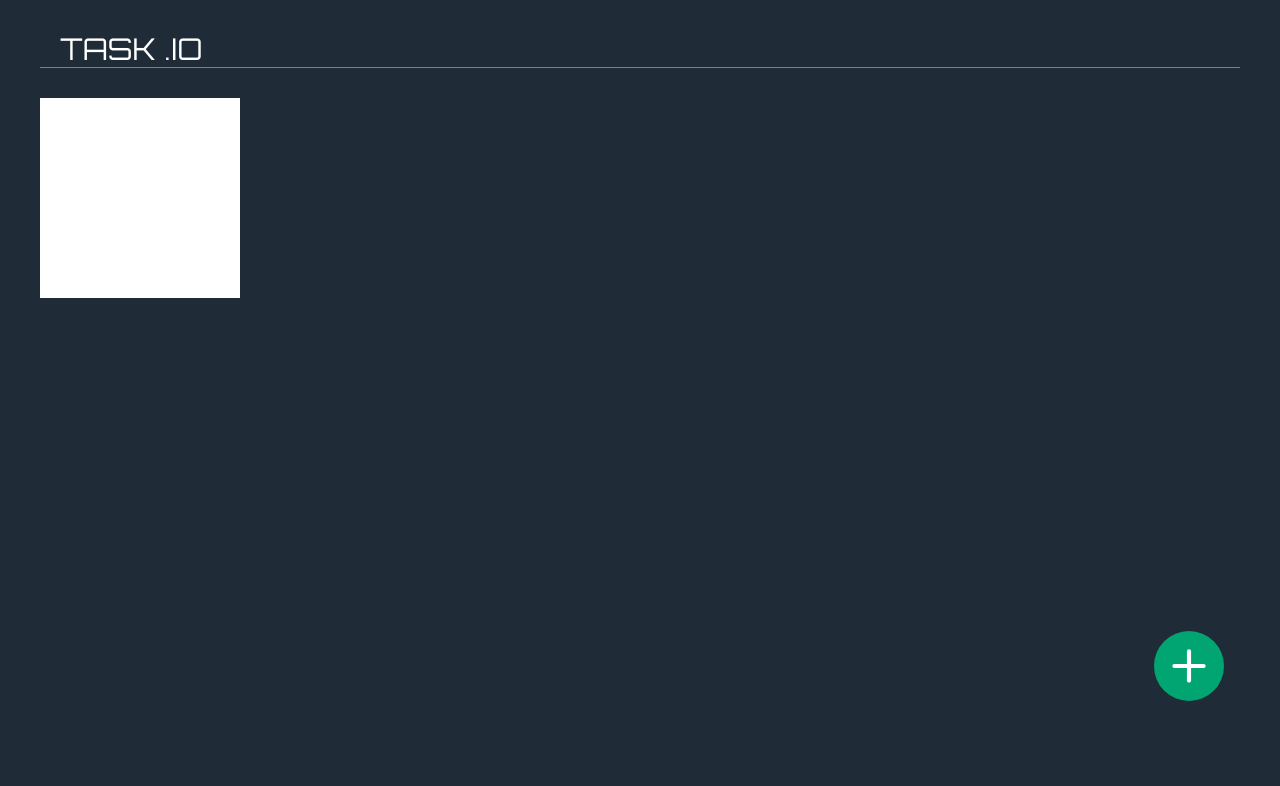
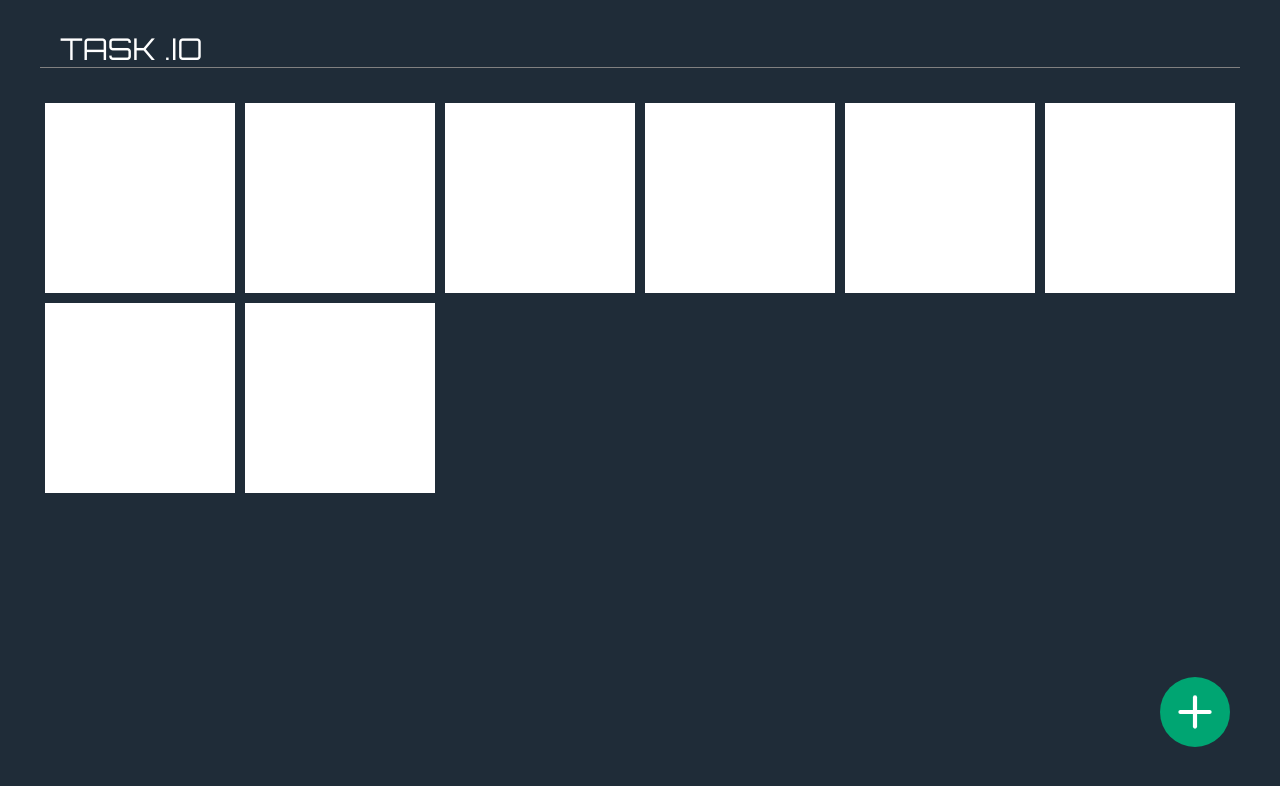
Before and after one commit to DeiveLab/task-manager-front, a React (Create React App) app: page /mural in a window 1280 px wide. Shown: the top 786 px of the page. Built offline with nearby package versions, Linux system fonts and the light colour scheme.

Commit message:
Task-Area

```diff
--- a/src/pages/mural/index.js
+++ b/src/pages/mural/index.js
@@ -1,7 +1,7 @@
 import React from 'react';
 import { FiPlus } from 'react-icons/fi';
 
-import { Header, Container, Task } from './styles'
+import { Header, Container, Task, TaskArea } from './styles'
 
 
 const Mural = () => {
@@ -12,10 +12,20 @@ const Mural = () => {
                     <span>TASK .IO</span>
                 </div>
             </Header>
-            <Task/>
-            <a>
+            <TaskArea>
+                <Task/>
+                <Task/>
+                <Task/>
+                <Task/>
+                <Task/>
+                <Task/>
+                <Task/>
+                <Task/>
+            </TaskArea>
+            <a href="#/">
                 <FiPlus size={70}/>
             </a>
+
         </Container>
     )
 
--- a/src/pages/mural/styles.js
+++ b/src/pages/mural/styles.js
@@ -4,12 +4,11 @@ export const Container = styled.div`
     max-width: 1200px;
     height: 90vh;
     margin: 0 auto;
-    position: relative;
 
     > a {
-        position: absolute;
-        bottom: 16px;
-        right: 16px;
+        position: fixed;
+        bottom: 50px;
+        right: 50px;
         text-decoration: none;
         color: white;
 
@@ -22,6 +21,10 @@ export const Container = styled.div`
         &:hover {
             cursor: pointer;
         }
+     }
+
+    @media(max-width: 1024px) {
+        max-width: 1000px;
     }
 `;
 
@@ -41,8 +44,20 @@ export const Header = styled.div`
     }
 `;
 
+export const TaskArea = styled.div`
+    display: flex;
+    flex-wrap: wrap;
+    justify-content: flex-start;
+
+
+    @media(max-width: 768px) {
+        justify-content: center;
+    }
+`;
+
 export const Task = styled.div`
-    height: 200px;
-    width: 200px;
+    height: 190px;
+    width: 190px;
+    margin: 5px;
     background-color: white;
 `;
```
